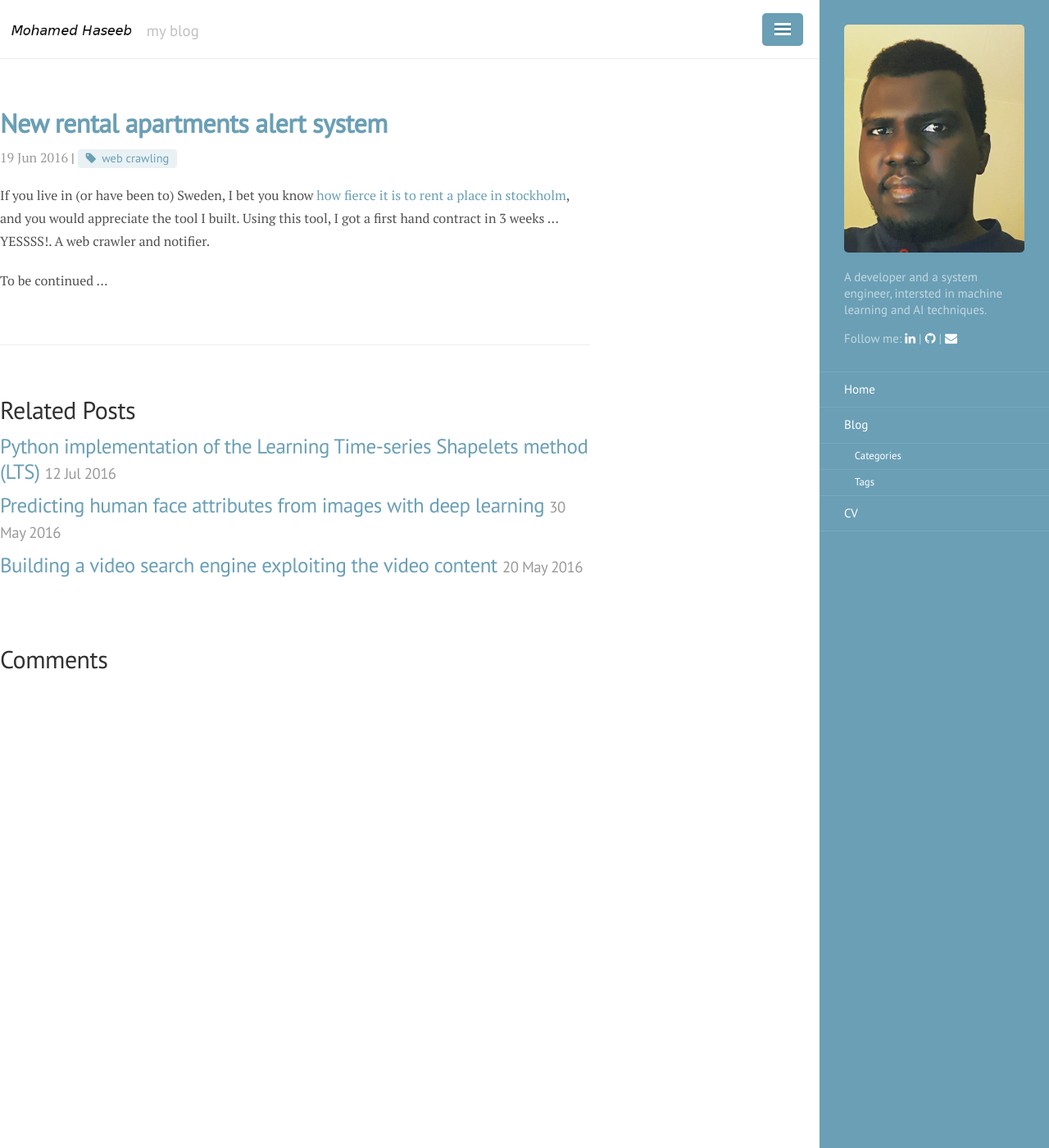
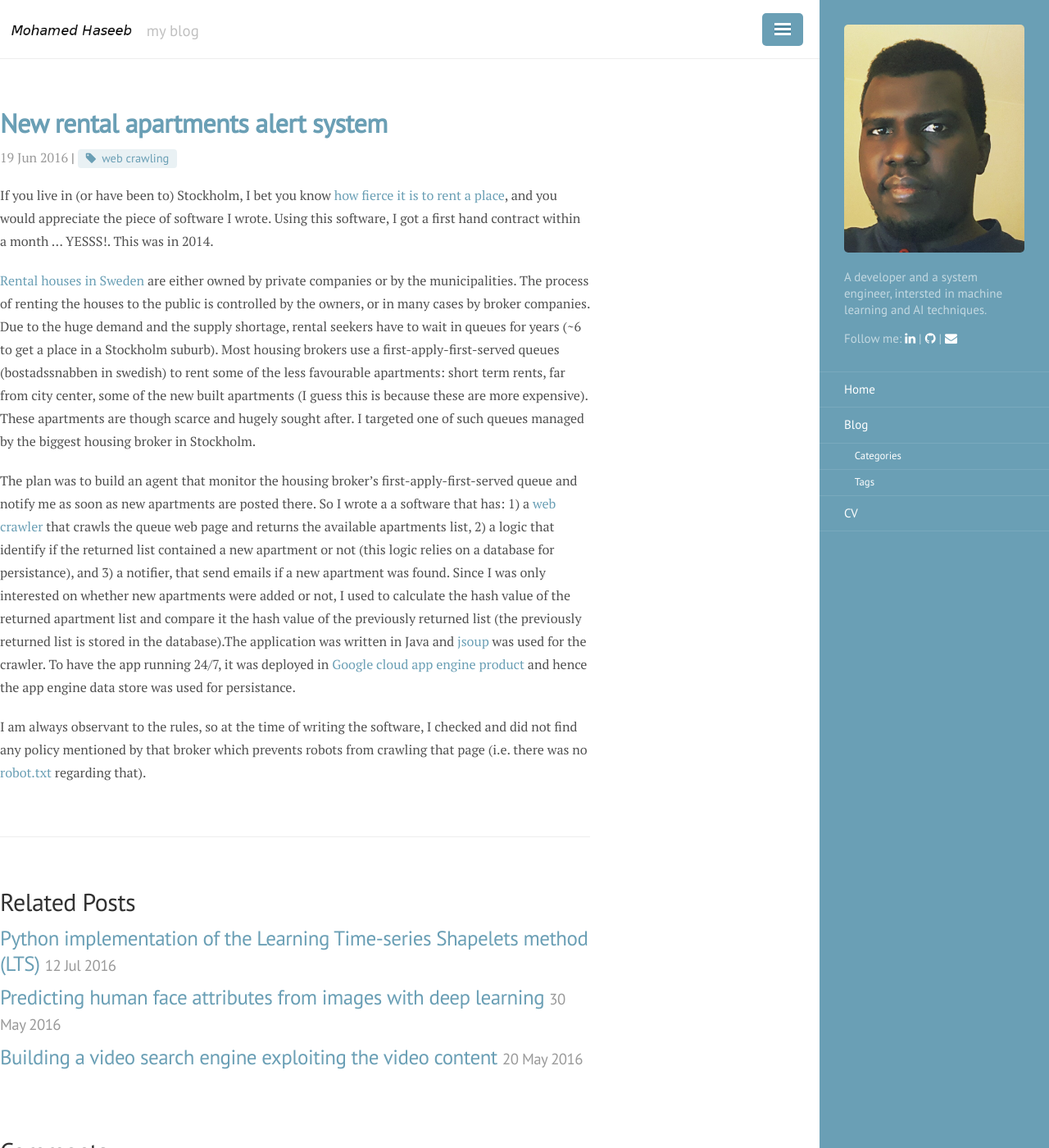
Before and after one commit to mohaseeb/mohaseeb.github.io, a Jekyll site: the page built from _posts/2014-04-30-apartment-hunt.md, in a window 1280 px wide and 1400 px high. Shown: the whole window at 82% size. Built offline with Jekyll 4.4.1, drawn with Linux system fonts in a browser that asks for light colours; nearby versions of some CDN libraries; comment, search, counter and statistics services are not loaded.

Commit message:
finished some posts

```diff
--- a/_posts/2014-04-30-apartment-hunt.md
+++ b/_posts/2014-04-30-apartment-hunt.md
@@ -5,6 +5,10 @@ date: 2016-06-19
 category: other
 tags: [web crawling]
 ---
-If you live in (or have been to) Sweden, I bet you know [how fierce it is to rent a place in stockholm](http://www.bbc.com/capital/story/20160517-this-is-one-city-where-youll-never-find-a-home), and you would appreciate the tool I built. Using this tool, I got a first hand contract in 3 weeks ... YESSSS!. A web crawler and notifier.
+If you live in (or have been to) Stockholm, I bet you know [how fierce it is to rent a place](http://www.bbc.com/capital/story/20160517-this-is-one-city-where-youll-never-find-a-home), and you would appreciate the piece of software I wrote. Using this software, I got a first hand contract within a month ... YESSS!. This was in 2014.
 
-To be continued ...
+[Rental houses in Sweden](http://www.sabo.se/om_sabo/english/Sidor/Publichousing.aspx) are either owned by private companies or by the municipalities. The process of renting the houses to the public is controlled by the owners, or in many cases by broker companies. Due to the huge demand and the supply shortage, rental seekers have to wait in queues for years (~6 to get a place in a Stockholm suburb). Most housing brokers use a first-apply-first-served queues (bostadssnabben in swedish) to rent some of the less favourable apartments: short term rents, far from city center, some of the new built apartments (I guess this is because these are more expensive). These apartments are though scarce and hugely sought after. I targeted one of such queues managed by the biggest housing broker in Stockholm.
+
+The plan was to build an agent that monitor the housing broker's first-apply-first-served queue and notify me as soon as new apartments are posted there. So I wrote a a software that has: 1) a [web crawler](https://en.wikipedia.org/wiki/Web_crawler) that crawls the queue web page and returns the available apartments list, 2) a logic that identify if the returned list contained a new apartment or not (this logic relies on a database for persistance), and 3) a notifier, that send emails if a new apartment was found. Since I was only interested on whether new apartments were added or not, I used to calculate the hash value of the returned apartment list and compare it the hash value of the previously returned list (the previously returned list is stored in the database).The application was written in Java and [jsoup](https://jsoup.org/) was used for the crawler. To have the app running 24/7, it was deployed in [Google cloud app engine product](https://cloud.google.com/appengine/) and hence the app engine data store was used for persistance.
+
+I am always observant to the rules, so at the time of writing the software, I checked and did not find any policy mentioned by that broker which prevents robots from crawling that page (i.e. there was no [robot.txt](http://www.robotstxt.org/robotstxt.html) regarding that).
```
Also changed, not shown: _posts/2014-04-30-face-attributes-prediction.md (+1 -1 lines), _posts/2016-07-12-shaplets-python.md (+1 -1 lines).
